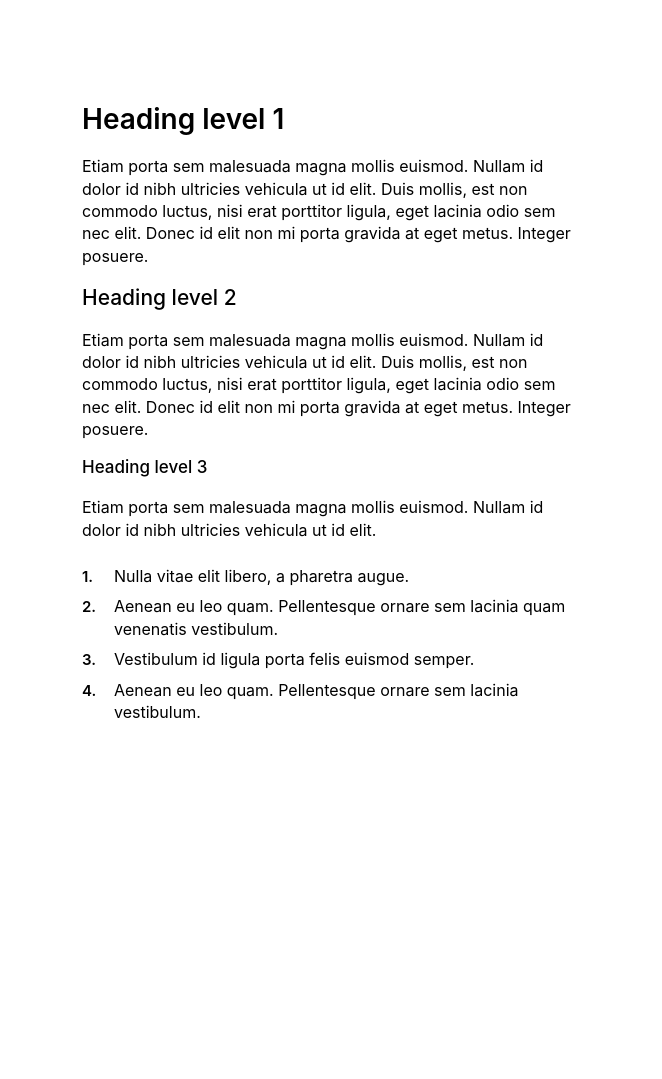
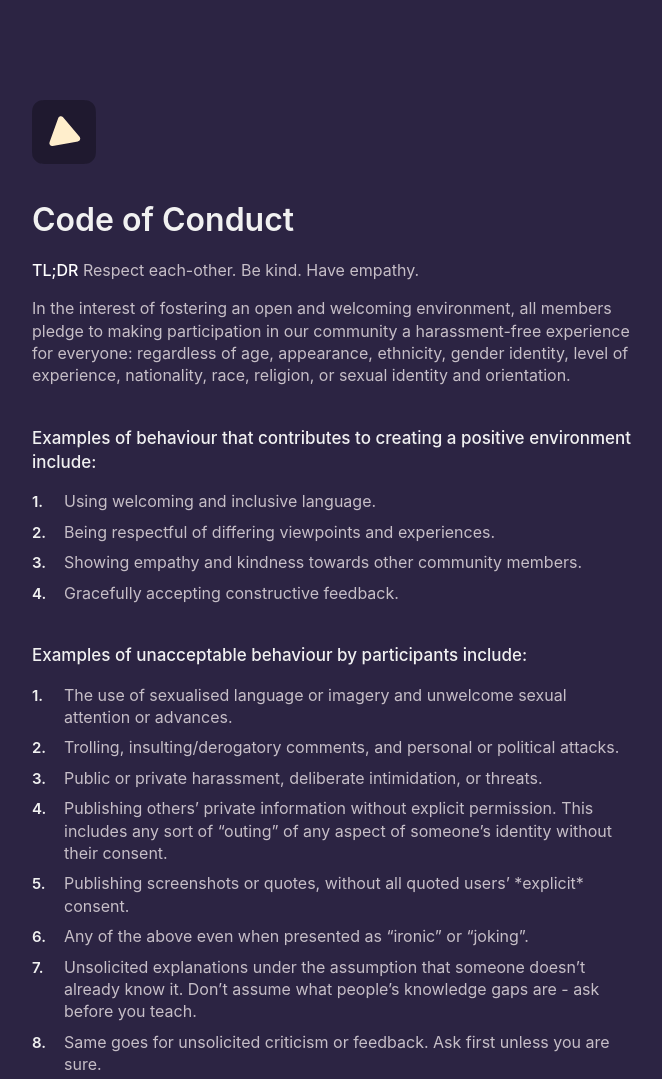
Before and after one commit to mattvagni/triangles-slack, a React app: page / in a window 1280 px wide. Shown: the top 1079 px of the page, without its empty margins (308-970 px from the left). Before the commit the page ends 823 px from the top, so only its background shows below. Built offline with nearby package versions, Linux system fonts and the light colour scheme.

Commit message:
First start on visual styles and real content.

```diff
--- a/src/web/App/index.js
+++ b/src/web/App/index.js
@@ -1,8 +1,10 @@
 import React, { Component } from 'react';
 
+import Divider from '../Divider';
 import Heading from '../Heading';
 import List from '../List';
 import Text from '../Text';
+import logo from './images/logo.svg';
 import './reset.css';
 import './styles.css';
 
@@ -10,26 +12,65 @@ class App extends Component {
   render() {
     return (
       <div className="app">
-        <Heading level={1}>Heading level 1</Heading>
-        <Text>
-          {'Etiam porta sem malesuada magna mollis euismod. Nullam id dolor id nibh ultricies vehicula ut id elit. Duis mollis, est non commodo luctus, nisi erat porttitor ligula, eget lacinia odio sem nec elit. Donec id elit non mi porta gravida at eget metus. Integer posuere.'}
-        </Text>
-        <Heading level={2}>Heading level 2</Heading>
-        <Text>
-          {'Etiam porta sem malesuada magna mollis euismod. Nullam id dolor id nibh ultricies vehicula ut id elit. Duis mollis, est non commodo luctus, nisi erat porttitor ligula, eget lacinia odio sem nec elit. Donec id elit non mi porta gravida at eget metus. Integer posuere.'}
-        </Text>
-        <Heading level={3}>Heading level 3</Heading>
-        <Text>
-          {'Etiam porta sem malesuada magna mollis euismod. Nullam id dolor id nibh ultricies vehicula ut id elit.'}
-        </Text>
-        <List
-          items={[
-            <Text isInline>Nulla vitae elit libero, a pharetra augue.</Text>,
-            <Text isInline>Aenean eu leo quam. Pellentesque ornare sem lacinia quam venenatis vestibulum.</Text>,
-            <Text isInline>Vestibulum id ligula porta felis euismod semper.</Text>,
-            <Text isInline>Aenean eu leo quam. Pellentesque ornare sem lacinia vestibulum.</Text>
-          ]}
-        />
+        <div className="app__content">
+
+          <img src={logo} className="app__logo" />
+
+          <Heading level={1}>Code of Conduct</Heading>
+          <Text><Text isBold isInline>TL;DR</Text> Respect each-other. Be kind. Have empathy.</Text>
+          <Text>In the interest of fostering an open and welcoming environment, all members pledge to making participation in our community a harassment-free experience for everyone: regardless of age, appearance, ethnicity, gender identity, level of experience, nationality, race, religion, or sexual identity and orientation.</Text>
+
+          <Heading level={3}>Examples of behaviour that contributes to creating a positive environment include:</Heading>
+          <List
+            items={[
+              <Text isInline>Using welcoming and inclusive language.</Text>,
+              <Text isInline>Being respectful of differing viewpoints and experiences.</Text>,
+              <Text isInline>Showing empathy and kindness towards other community members.</Text>,
+              <Text isInline>Gracefully accepting constructive feedback.</Text>
+            ]}
+          />
+
+          <Heading level={3}>Examples of unacceptable behaviour by participants include:</Heading>
+          <List
+            items={[
+              <Text isInline>The use of sexualised language or imagery and unwelcome sexual attention or advances.</Text>,
+              <Text isInline>Trolling, insulting/derogatory comments, and personal or political attacks.</Text>,
+              <Text isInline>Public or private harassment, deliberate intimidation, or threats.</Text>,
+              <Text isInline>Publishing others’ private information without explicit permission. This includes any sort of “outing” of any aspect of someone’s identity without their consent.</Text>,
+              <Text isInline>Publishing screenshots or quotes, without all quoted users’ *explicit* consent.</Text>,
+              <Text isInline>Any of the above even when presented as “ironic” or “joking”.</Text>,
+              <Text isInline>Unsolicited explanations under the assumption that someone doesn’t already know it. Don’t assume what people’s knowledge gaps are - ask before you teach.</Text>,
+              <Text isInline>Same goes for unsolicited criticism or feedback. Ask first unless you are sure.</Text>,
+              <Text isInline>Feigning or exaggerating surprise when someone admits to not knowing something.</Text>,
+              <Text isInline>Other conduct which could reasonably be considered inappropriate in a professional or community setting.</Text>
+            ]}
+          />
+
+          <Divider />
+
+          <Heading level={2}>When something happens</Heading>
+          <List
+            items={[
+              <Text isInline>Let the person know that what they did is not appropriate and ask them to stop and/or edit their message(s). You can use ?coc as a shortcut for Slackbot to post a link to the Code of Conduct.</Text>,
+              <Text isInline>That person should immediately stop the behaviour and correct the issue.</Text>,
+              <Text isInline>If this doesn’t happen, or if you’re uncomfortable speaking up, contact the admins.</Text>,
+              <Text isInline>As soon as available, an admin will join, identify themselves, and take further action.</Text>
+            ]}
+          />
+          <Text>When reporting, please include any relevant details, links, screenshots, context, or other information that may be used to better understand and resolve the situation.</Text>
+          <Text isBold>The admin team will prioritise the well-being and comfort of the recipients of the violation over the comfort of the violator.</Text>
+
+          <Divider />
+
+          <Heading level={2}>3 Strikes</Heading>
+          <List
+            items={[
+              <Text isInline>The admin will repeat the request to stop</Text>,
+              <Text isInline>If the person doubles down or the behaviour in question is repeated at a later point, they will be told once more by the admin to stop.</Text>,
+              <Text isInline>Next offence leads to immediate removal from the group.</Text>
+            ]}
+          />
+        </div>
       </div>
     );
   }
--- a/src/web/App/styles.css
+++ b/src/web/App/styles.css
@@ -1,6 +1,19 @@
 .app {
+	min-width: 100vw;
+	min-height: 100vh;
+	background: #2C2443;
+	overflow: auto;
+}
+
+.app__content {
 	font-family: -apple-system, BlinkMacSystemFont, sans-serif;
 	line-height: 1;
-	width: 500px;
-	margin: 100px auto;
+	width: 600px;
+	margin: 100px auto 400px;
 }
+
+.app__logo {
+	width: 64px;
+	height: 64px;
+	margin: 0 0 32px;
+}
--- /dev/null
+++ b/src/web/Divider/index.js
@@ -0,0 +1,9 @@
+import React from 'react';
+
+import styles from './styles.css';
+
+function Divider() {
+  return <hr className="divider" />;
+}
+
+export default Divider;
--- /dev/null
+++ b/src/web/Divider/styles.css
@@ -0,0 +1,9 @@
+.divider {
+  margin: 48px 0;
+  border: none;
+  display: block;
+  width: 24px;
+  height: 3px;
+  border-radius: 3px;
+  background: rgba(0, 0, 0, 0.5);
+}
--- a/src/web/Heading/styles.css
+++ b/src/web/Heading/styles.css
@@ -1,10 +1,17 @@
 .heading {
   line-height: 1.4;
   margin-bottom: 16px;
+  color: #F1F1F1;
+}
+
+p + .heading,
+ol + .heading,
+ul + .heading {
+  margin-top: 40px;
 }
 
 .heading--h1 {
-  font-size: 28px;
+  font-size: 32px;
   font-weight: 600;
 }
 
--- a/src/web/List/styles.css
+++ b/src/web/List/styles.css
@@ -1,5 +1,6 @@
 .list {
-  margin: 24px 0;
+  margin: 16px 0;
+  color: #F1F1F1;
 }
 
 .list__item {
--- a/src/web/Text/styles.css
+++ b/src/web/Text/styles.css
@@ -2,6 +2,12 @@
 	font-size: 16px;
   line-height: 1.4;
   margin: 16px 0;
+  color: #C6BEC7;
+}
+
+.text strong {
+  font-weight: 500;
+  color: #FFF;
 }
 
 .text--isInline {
```
Also changed, not shown: src/web/App/images/logo.svg (added).
